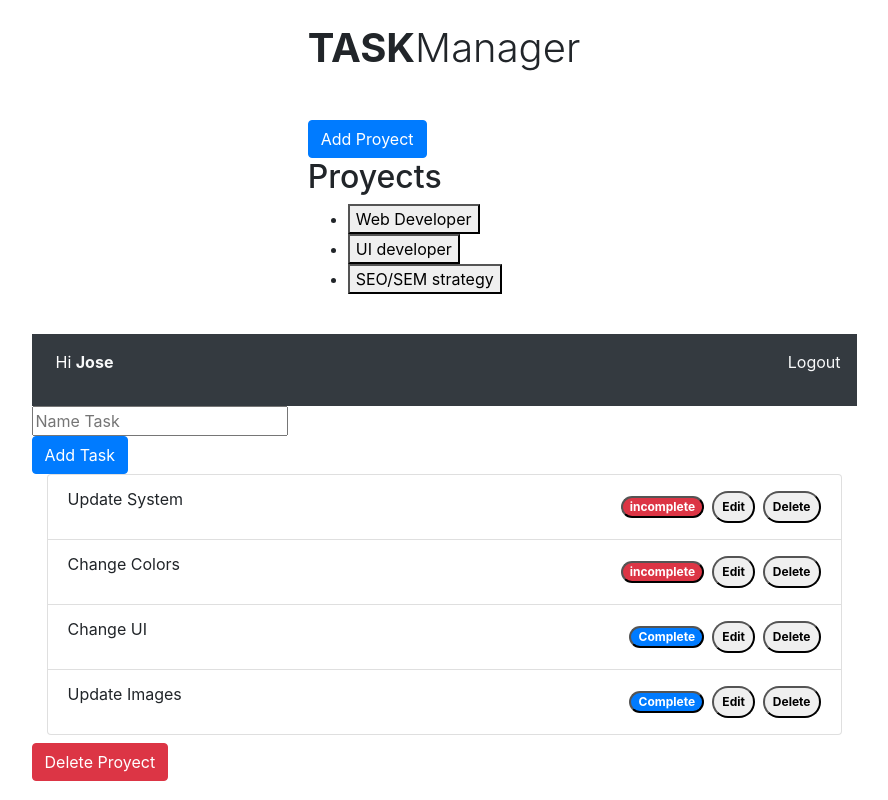
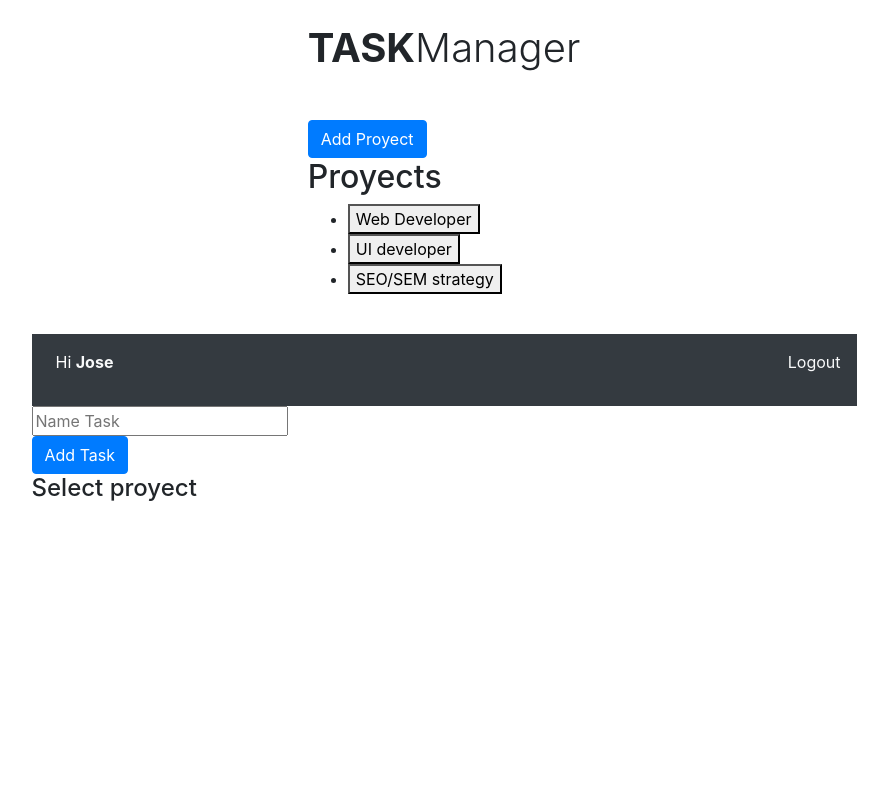
Before and after one commit to jmvaliente/Task-Manager, a React (Create React App) app: page /proyects in a window 1280 px wide. Shown: the whole page, without its empty margins (196-1084 px from the left). Built offline with nearby package versions, Linux system fonts and the light colour scheme.

Commit message:
Update Select proyect msg

```diff
--- a/src/components/tasks/ListTasks.js
+++ b/src/components/tasks/ListTasks.js
@@ -16,9 +16,15 @@ const ListTasks = () => {
         {name: "Update Images", complete: true}
     ]
 
+    if (!activeProyect){
+        return(
+            <h4>Select proyect</h4>
+        )
+    }
+
     return(
         <Fragment>
-            {activeProyect ? <h4>Proyect : {activeProyect[0].name}</h4> : null}
+            <h4>Proyect : {activeProyect[0].name}</h4>
                 <div className = "container">
                     <ul className = "list-group">
                         {state.length === 0
```
Lines whose indentation alone changed are shown as unchanged.
